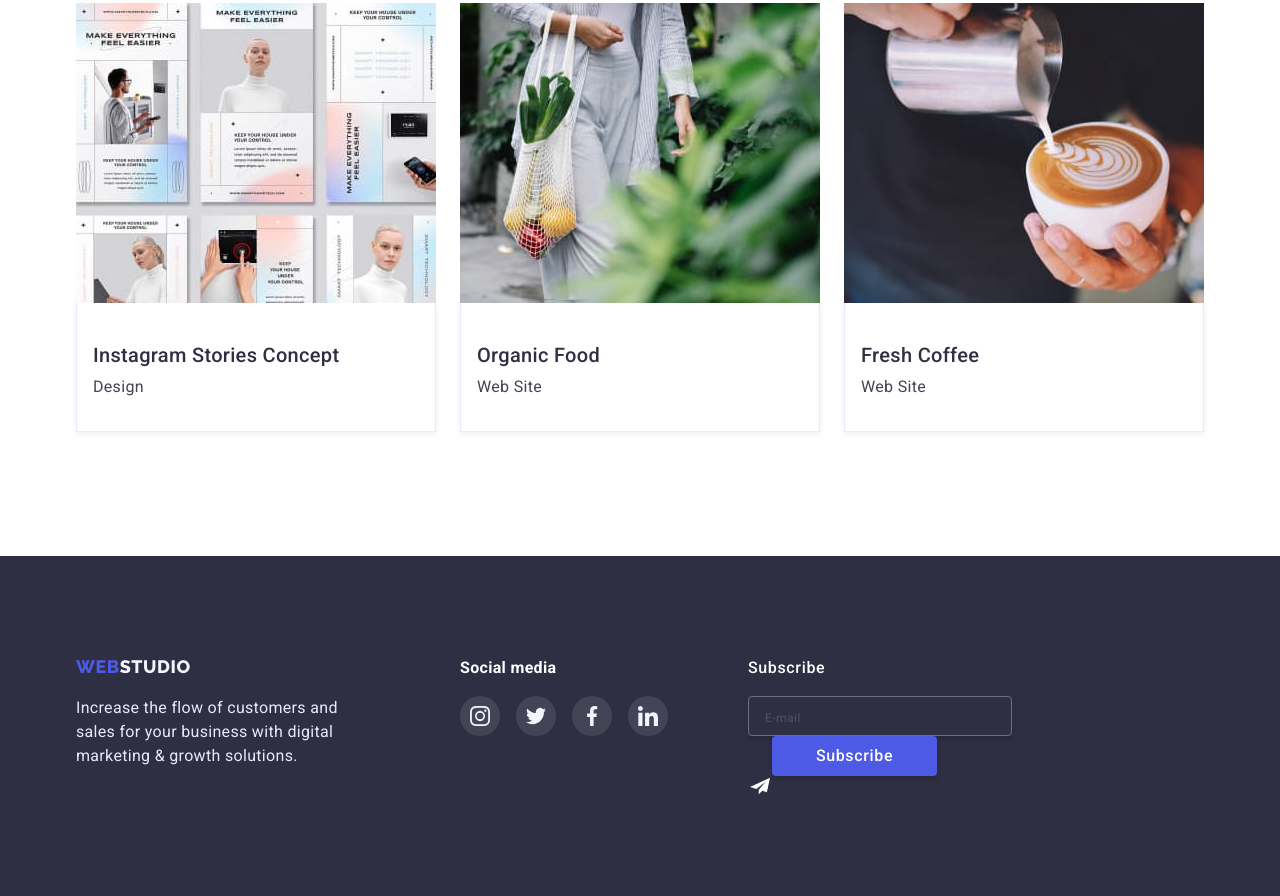
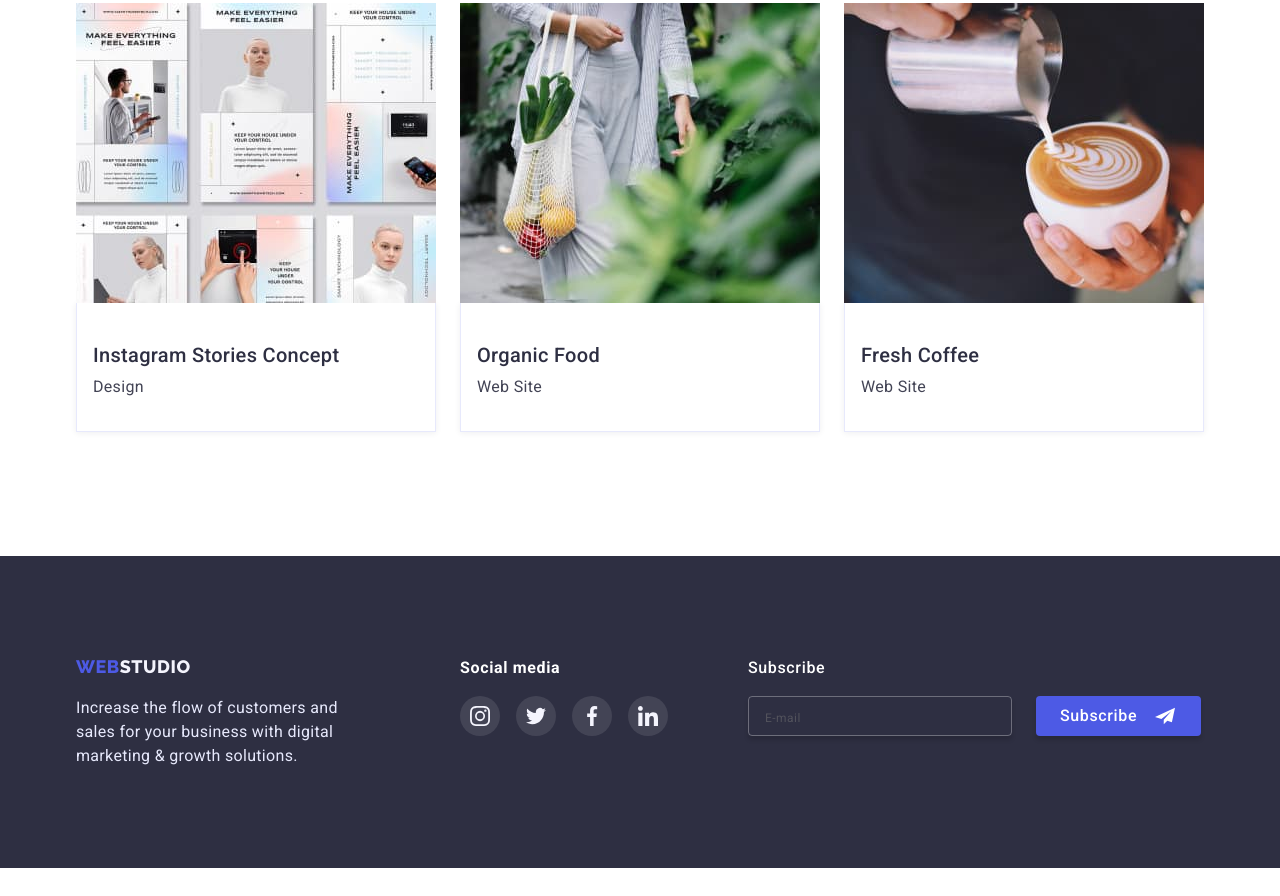
Before and after one commit to maksymsher/goit-markup-hw-06, a plain HTML site: page portfolio.html in a window 1280 px wide. Shown: the part 1242-2138 px from the top of the page. After the commit the page ends 2110 px from the top, so only its background shows below. Drawn offline with nearby package versions, Linux system fonts and the light colour scheme.

Commit message:
portfolio footer

```diff
--- a/portfolio.html
+++ b/portfolio.html
@@ -145,7 +145,7 @@
        </div>
 
        <div class="social-footer">
-        <b>Social media</b>
+        <b class="title-footer-social">Social media</b>
         <ul class="footer-social-icons">
           <li class="svg-footer"><a href="https://" class="footer-social-link">
             <svg class="team-social-svg" width="20" height="20">
@@ -179,11 +179,13 @@
       <div class="input-footer">
         <b class="input-footer-title">Subscribe</b>
         <div class="footer-inpu-items">
-        <input type="text" placeholder="E-mail" class="input-area-footer">
-        <button type="submit" class="button-footer">Subscribe</button>
-        <svg class="svg-submmit"  width="24" height="20">
+          <form class="footer-form">
+        <input type="mail" placeholder="E-mail" class="input-area-footer">
+        <button type="submit" class="button-footer"><span class="teste">Subscribe</span> <span class="svg-position-footer"><svg class="svg-submmit"  width="24" height="20">
           <use href="./images/icons.svg#icon-send"></use>
-        </svg>
+        </svg></span></button>
+
+      </form>
         </div>
 
 
```
